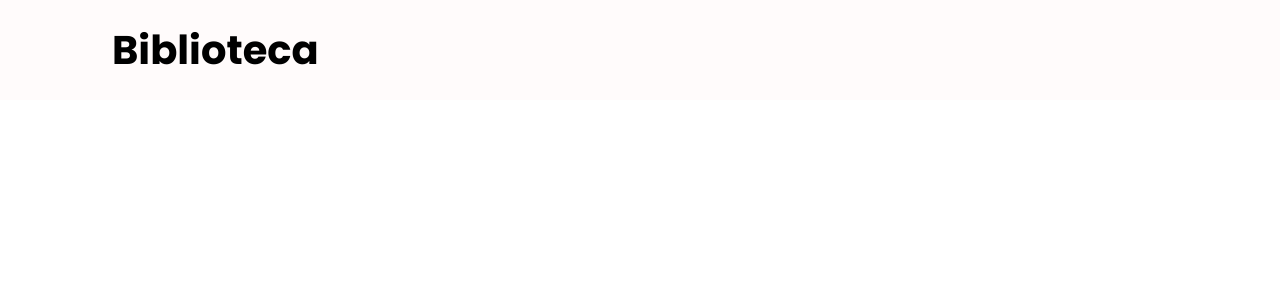
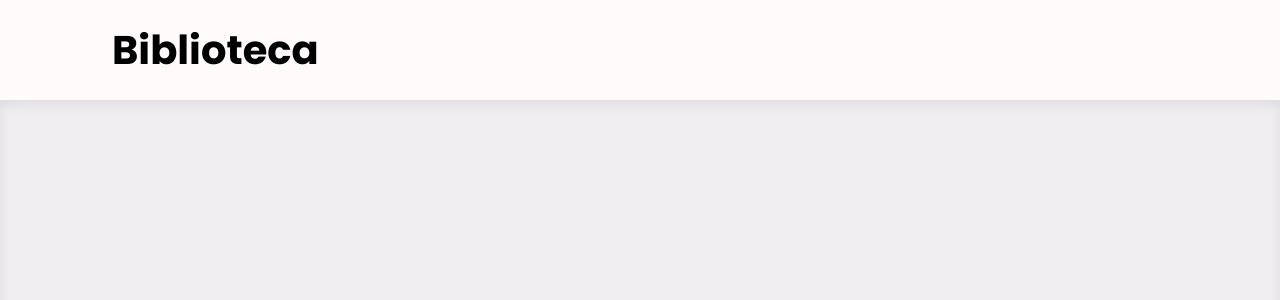
Before and after one commit to felprangel/Biblioteca, a React (Vite) app: page / in a window 1280 px wide. Shown: the top 300 px of the page. Built offline with nearby package versions, Linux system fonts and the light colour scheme.

Commit message:
adiciona estilização a main

```diff
--- a/src/App.jsx
+++ b/src/App.jsx
@@ -1,7 +1,21 @@
+import styled from "styled-components"
 import Cabecalho from "./components/Cabecalho"
 
 function App() {
-    return <Cabecalho />
+    return (
+    <>
+        <Cabecalho />
+        <Main>
+
+        </Main>
+    </>
+)
 }
 
+const Main = styled.div`
+    background-color: #F0EEF1;
+    box-shadow: inset 0px 5px 15px -3px rgba(0,0,0,0.1);
+    height: 100vh;
+`
+
 export default App
```
